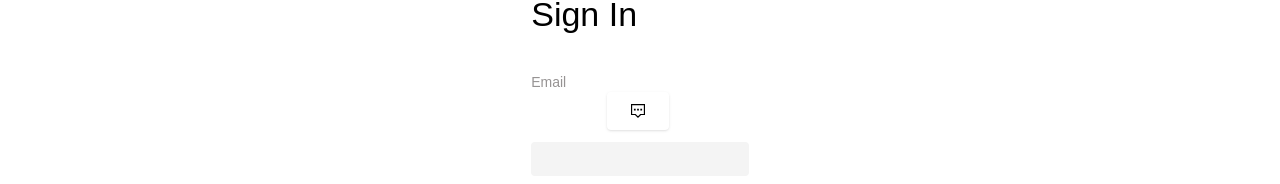
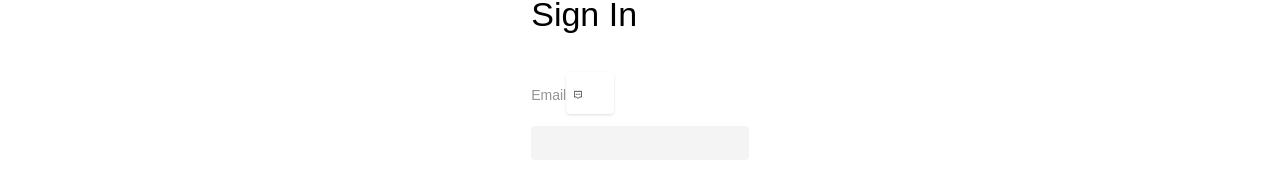
Before and after one commit to victoryejike/ideal-octo-barnacle, a React (Create React App) app: page /teslaaccount in a window 1280 px wide. Shown: the part 159-343 px from the top of the page. Built offline with nearby package versions, Linux system fonts and the light colour scheme; a web font is replaced by a local one.

Commit message:
feat: added a tooltip to the email label

```diff
--- a/src/components/Tooltip.js
+++ b/src/components/Tooltip.js
@@ -28,7 +28,7 @@ const Tooltip = () => {
             popoverShow ? closePopover() : openPopover();
           }}
           ref={btnRef}>
-          <GrTooltip />
+          <GrTooltip className="-mx-4 w-2 mt-1" />
         </button>
         <div
           className={
--- a/src/pages/Auth.js
+++ b/src/pages/Auth.js
@@ -32,10 +32,10 @@ const Auth = () => {
         <h2 className="text-[34px] font-normal  pb-2">Sign In</h2>
         <form>
           <div className="pt-6 pb-4">
-            <label className="block text-sm text-[#969393]">Email</label>
-            <span>
+            <div className="flex justify-start items-center">
+              <label className="text-sm text-[#969393]">Email</label>
               <Tooltip />
-            </span>
+            </div>
             <input
               type="email"
               value={email}
```
